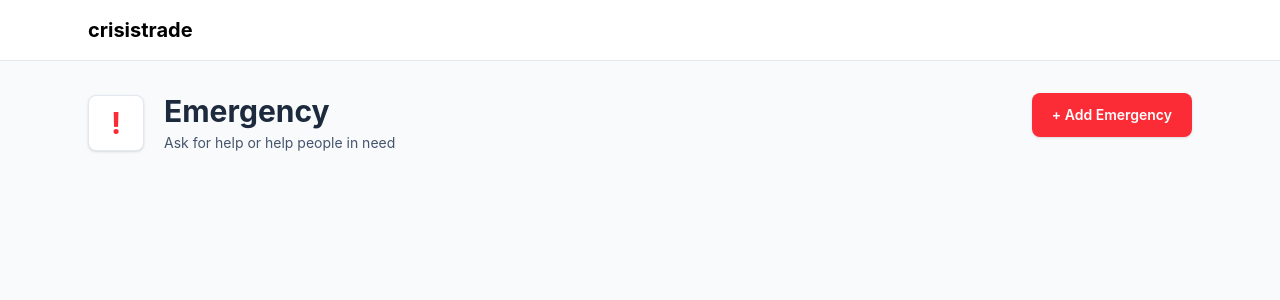
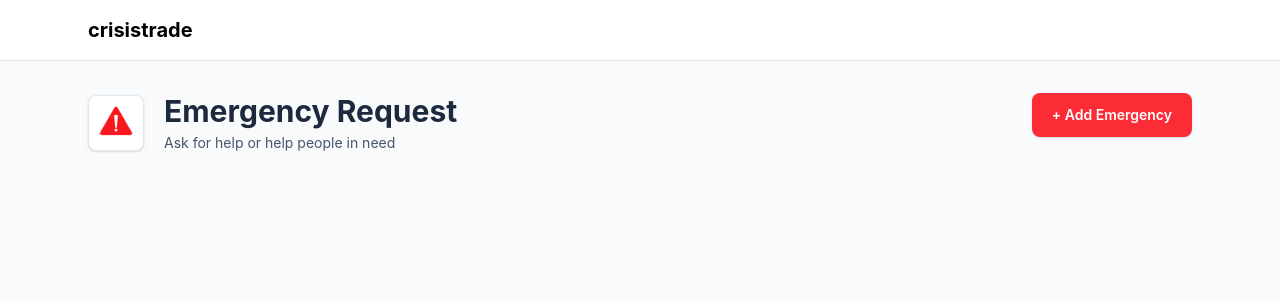
Before and after one commit to FreddieTheObserver/hackathon-crisistrade, a React (Vite) app in the folder frontend/: page /requests in a window 1280 px wide. Shown: the top 300 px of the page. Built offline with nearby package versions, Linux system fonts and the light colour scheme.

Commit message:
874 - [Update] Emergency logo + text

```diff
--- a/frontend/src/modules/emergency-requests/components/EmergencyHeader.tsx
+++ b/frontend/src/modules/emergency-requests/components/EmergencyHeader.tsx
@@ -1,15 +1,16 @@
 import EmergencyActionButton from "./EmergencyActionButton";
+import emergencyLogo from "../assets/EmergencyLogo.png";
 
 const EmergencyHeader = () => {
   return (
     <section className="flex items-start justify-between gap-6">
       <div className="flex items-center gap-5">
         <div className="flex h-14 w-14 items-center justify-center rounded-lg border border-slate-200 bg-white shadow-sm">
-          <span className="text-3xl font-bold leading-none text-red-500">!</span>
+          <img className="h-13 w-13 object-contain" src={emergencyLogo} alt="" />
         </div>
 
         <div>
-          <h1 className="text-3xl font-bold text-slate-800">Emergency</h1>
+          <h1 className="text-3xl font-bold text-slate-800">Emergency Request</h1>
           <p className="mt-1 text-sm text-slate-600">Ask for help or help people in need</p>
         </div>
       </div>
```
Also changed, not shown: frontend/src/modules/emergency-requests/assets/EmergencyLogo.png (added).
